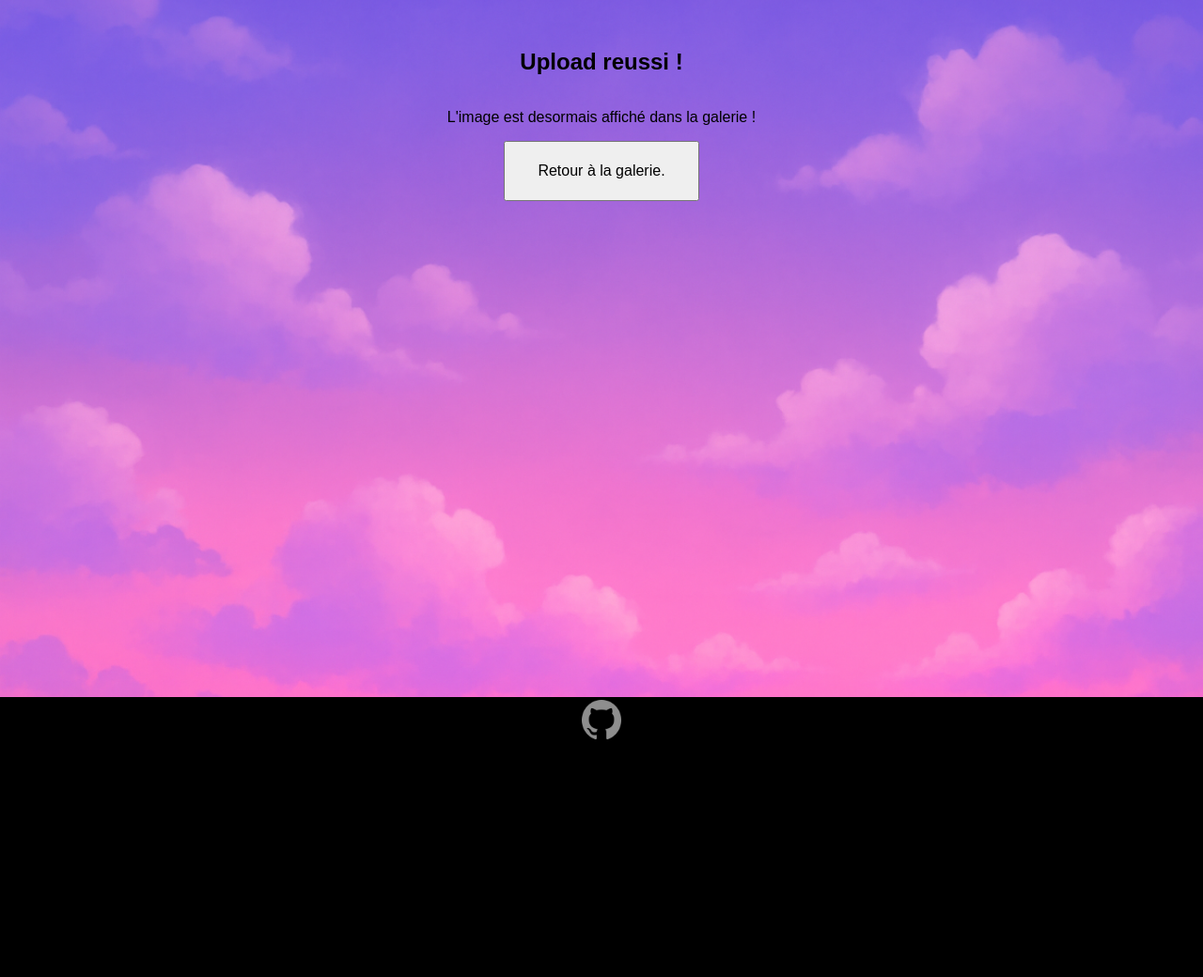
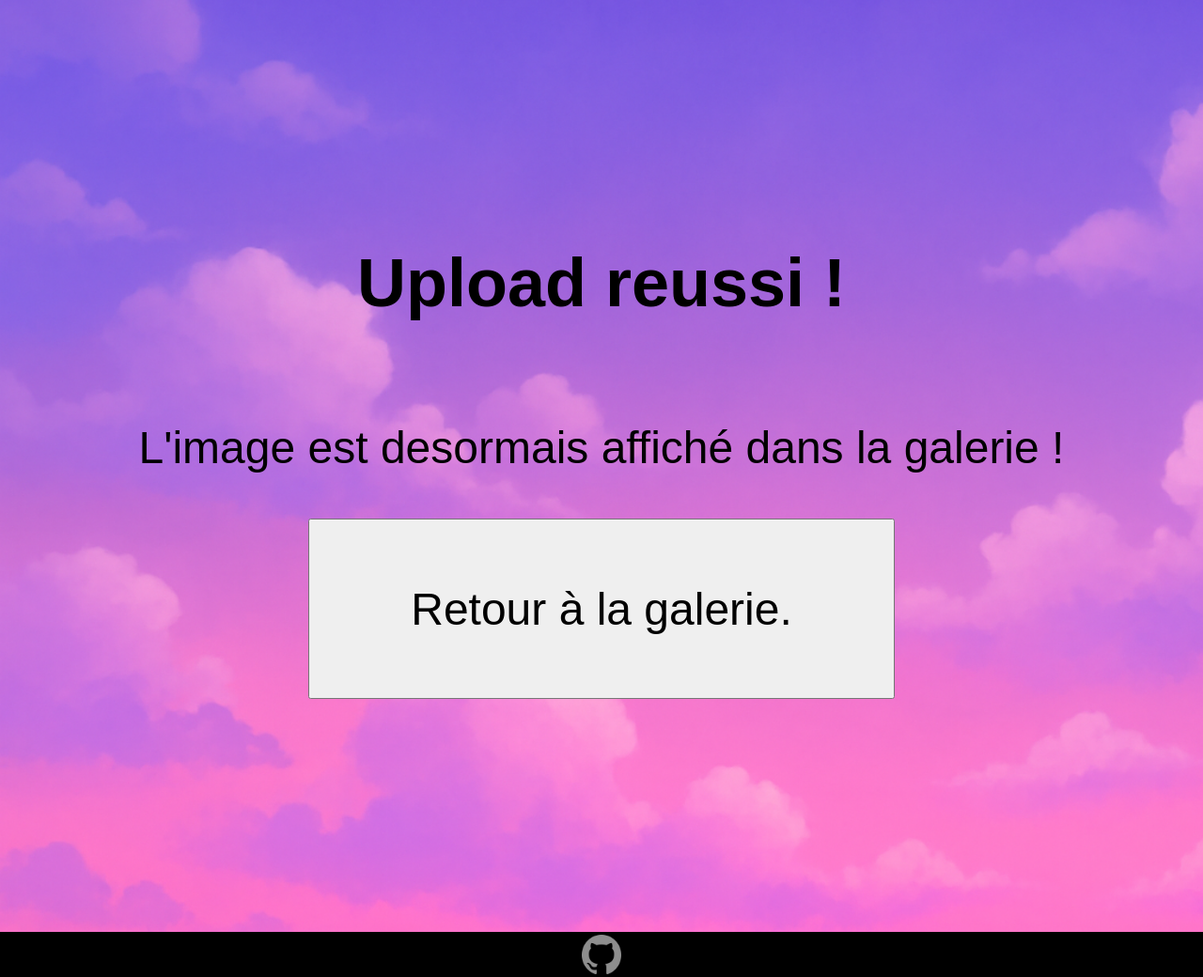
Before and after one commit to BoualamBillel/Projet_MiniInsta, a PHP site: page /redirection.php in a window 1280 px wide. Shown: the part 162-1202 px from the top of the page at 94% size. Before the commit the page ends 949 px from the top, so only its background shows below. Run offline with PHP 8.4, Linux system fonts and the light colour scheme; some web fonts are replaced.

Commit message:
fsize adjustment

```diff
--- a/redirection.php
+++ b/redirection.php
@@ -26,7 +26,7 @@
         <a href="galerie.php"><button>Retour à la galerie.</button></a>
 
     </section>
-    <section class="remplir"></section>
+
     <footer>
         <a href="https://github.com/BoualamBillel" target="_blank" rel="noopener noreferrer"><img
                 src="images/logo-git-gris.png" alt="logo"></a>
--- a/style.css
+++ b/style.css
@@ -38,6 +38,7 @@ header a img {
 
 section {
     height: auto;
+    min-height: 100vh;
 }
 
 
@@ -349,4 +350,8 @@ button {
     font-size: 3em;
 }
 
+.redir-info {
+    font-size: 3em;
 }
+
+}
--- a/upload.php
+++ b/upload.php
@@ -54,7 +54,7 @@ if (isset($_GET['image'])) {
         echo '<img src="' . $imagePath . '" alt="Image téléchargée" style="max-width: 500px; height: auto;">';
     }
     ?>
-<section class="remplir"></section>
+
     <footer>
         <a href="https://github.com/BoualamBillel" target="_blank" rel="noopener noreferrer"><img
                 src="images/logo-git-gris.png" alt="logo"></a>
```
Also changed, not shown: uploads/20250707145140-Bilal-sharingan.gif (deleted), uploads/20250708075831-test-logo-insta.png (deleted), uploads/20250708080149-test-logo-photoshop.png (deleted), uploads/20250708120006-Billy-logo-symfony.png (deleted), uploads/20250708120253-bils-logo-twitter.png (deleted), uploads/20250708141419-jony-logo-facebook2.png (deleted), uploads/20250708141527-bil-logo-css.png (deleted), uploads/20250708143708-Bilal-Itachi_Uchiwa.webp (deleted), uploads/20250709091155-test-sharingan.gif (deleted), uploads/20250709091247-test-Itachi_Uchiwa.webp (deleted), uploads/20250709111329-Bilal-Itachi_Uchiwa.webp (renamed from uploads/20250708122659-Billy-Itachi_Uchiwa.webp), uploads/20250709112612-Bilal-rinnegan-pain.gif (added), uploads/20250709112808-Bilal-zabuza.jpg (added), uploads/20250709115242-Bilal-zabuza-Photoroom.png (added), 1 more files.
